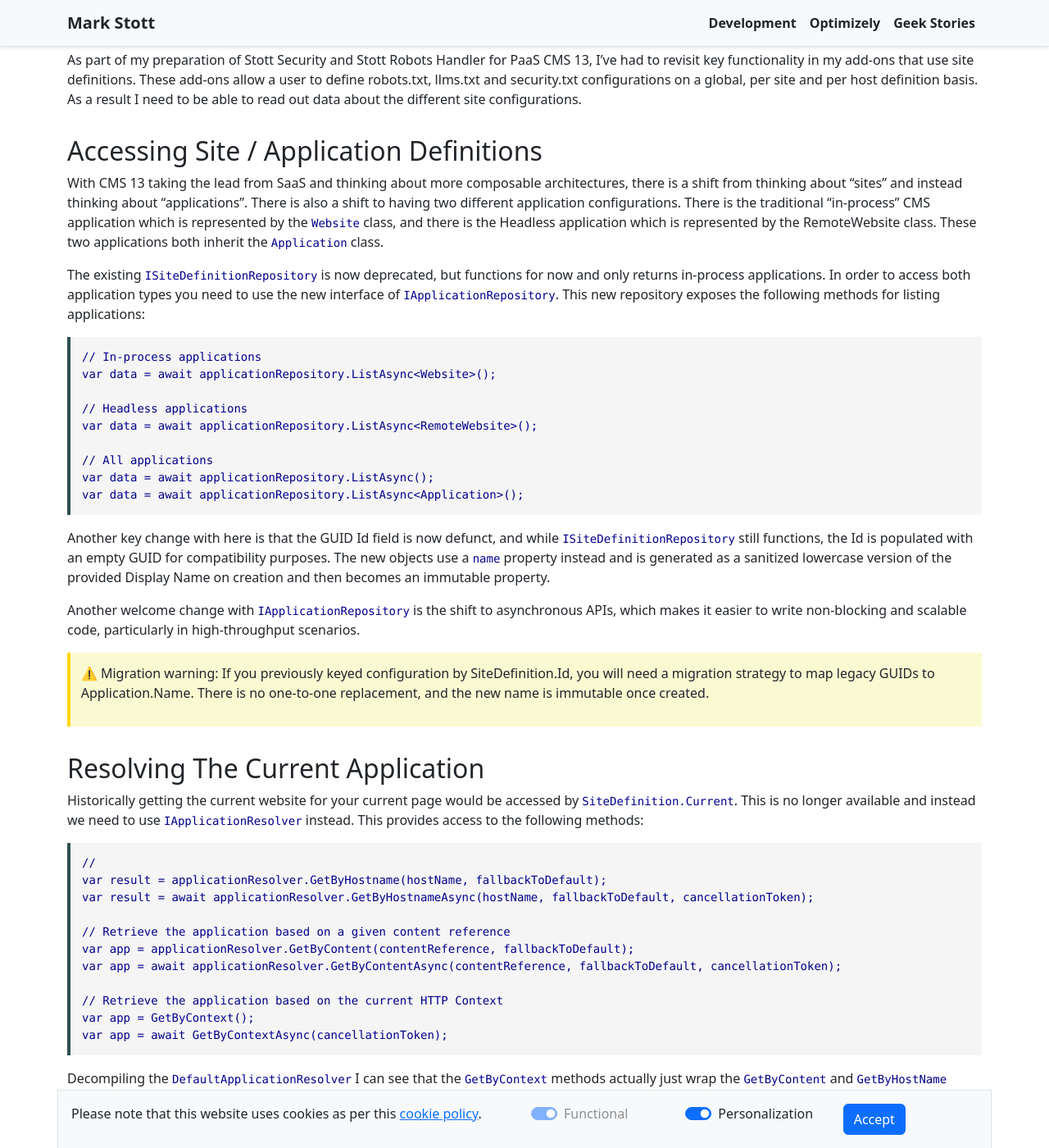
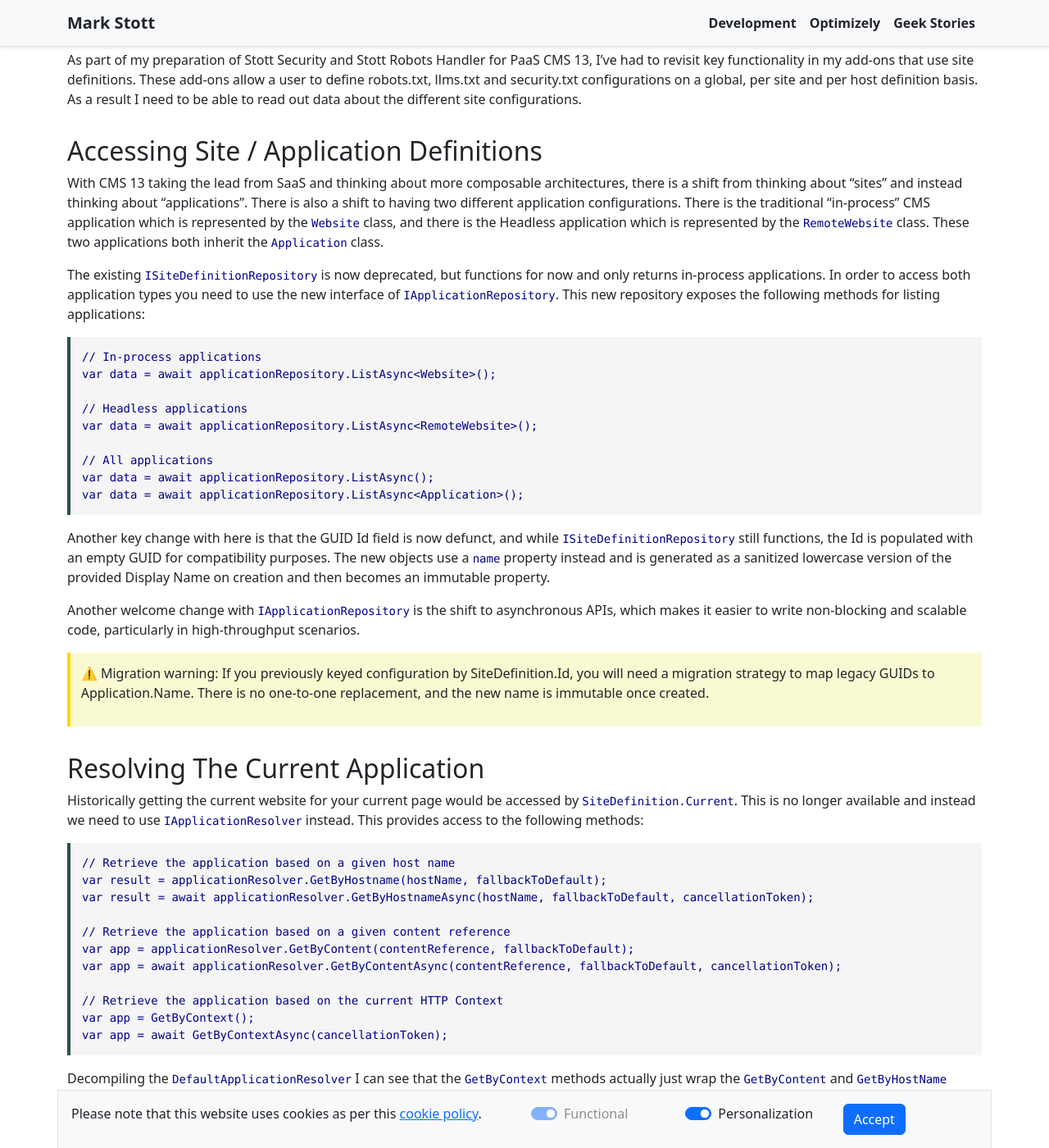
Before and after one commit to GeekInTheNorth/GeekInTheNorth.github.io, a Jekyll site: the page built from _posts/2026-01-30-working-with-applications-in-cms13.md, in a window 1280 px wide and 1400 px high, scrolled down 469 px. Shown: the whole window at 82% size. Built offline with Jekyll 4.4.1, drawn with Linux system fonts in a browser that asks for light colours.

Commit message:
Update highlighting of the application blog

````diff
--- a/_posts/2026-01-30-working-with-applications-in-cms13.md
+++ b/_posts/2026-01-30-working-with-applications-in-cms13.md
@@ -14,7 +14,7 @@ As part of my preparation of Stott Security and Stott Robots Handler for PaaS CM
 
 ## Accessing Site / Application Definitions
 
-With CMS 13 taking the lead from SaaS and thinking about more composable architectures, there is a shift from thinking about "sites" and instead thinking about "applications".  There is also a shift to having two different application configurations.  There is the traditional "in-process" CMS application which is represented by the `Website` class, and there is the Headless application which is represented by the RemoteWebsite class.  These two applications both inherit the `Application` class.
+With CMS 13 taking the lead from SaaS and thinking about more composable architectures, there is a shift from thinking about "sites" and instead thinking about "applications".  There is also a shift to having two different application configurations.  There is the traditional "in-process" CMS application which is represented by the `Website` class, and there is the Headless application which is represented by the `RemoteWebsite` class.  These two applications both inherit the `Application` class.
 
 The existing `ISiteDefinitionRepository` is now deprecated, but functions for now and only returns in-process applications.  In order to access both application types you need to use the new interface of `IApplicationRepository`.  This new repository exposes the following methods for listing applications:
 
@@ -41,7 +41,7 @@ Another welcome change with `IApplicationRepository` is the shift to asynchronou
 Historically getting the current website for your current page would be accessed by `SiteDefinition.Current`.  This is no longer available and instead we need to use `IApplicationResolver` instead.  This provides access to the following methods:
 
 ```C#
-//
+// Retrieve the application based on a given host name
 var result = applicationResolver.GetByHostname(hostName, fallbackToDefault);
 var result = await applicationResolver.GetByHostnameAsync(hostName, fallbackToDefault, cancellationToken);
 
````
